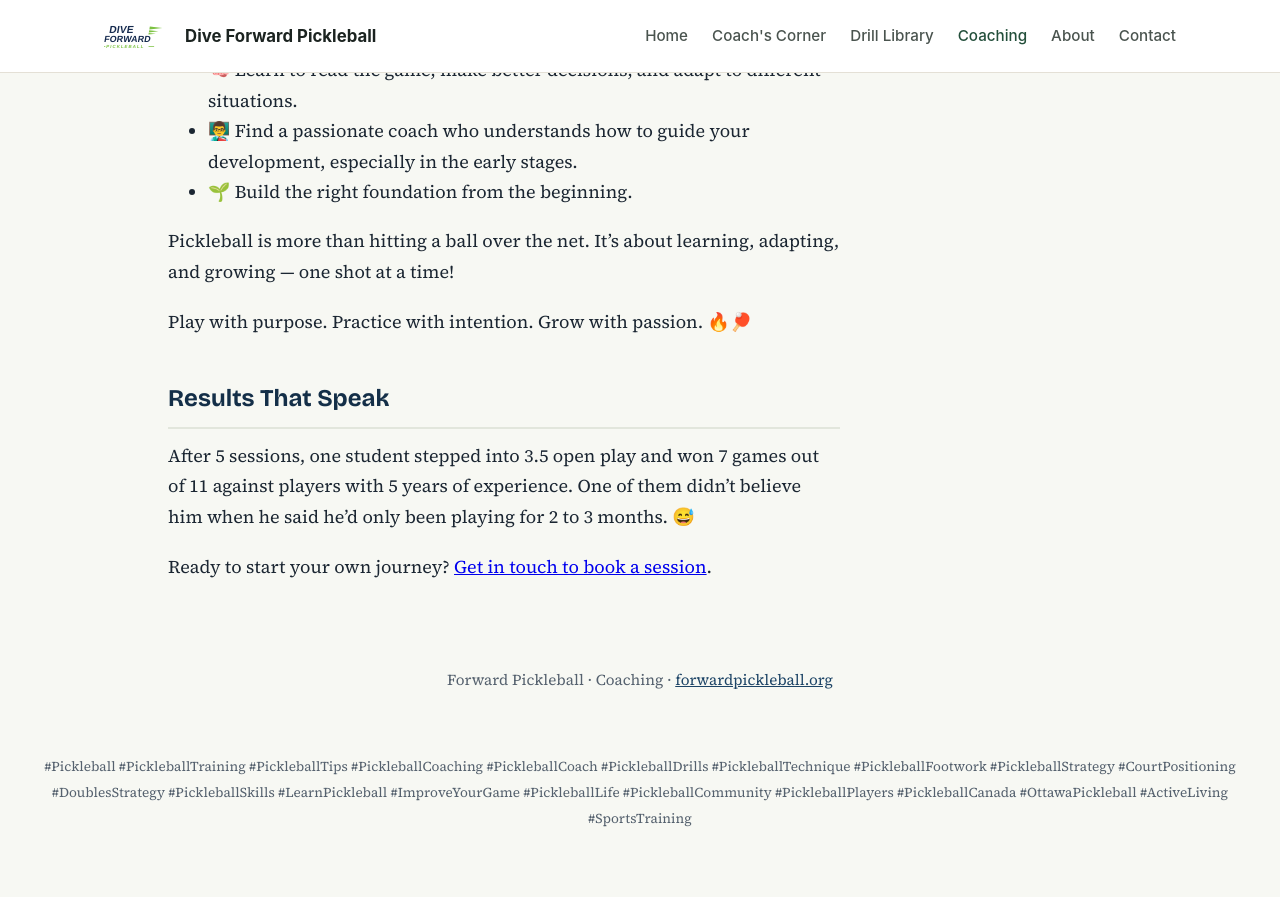
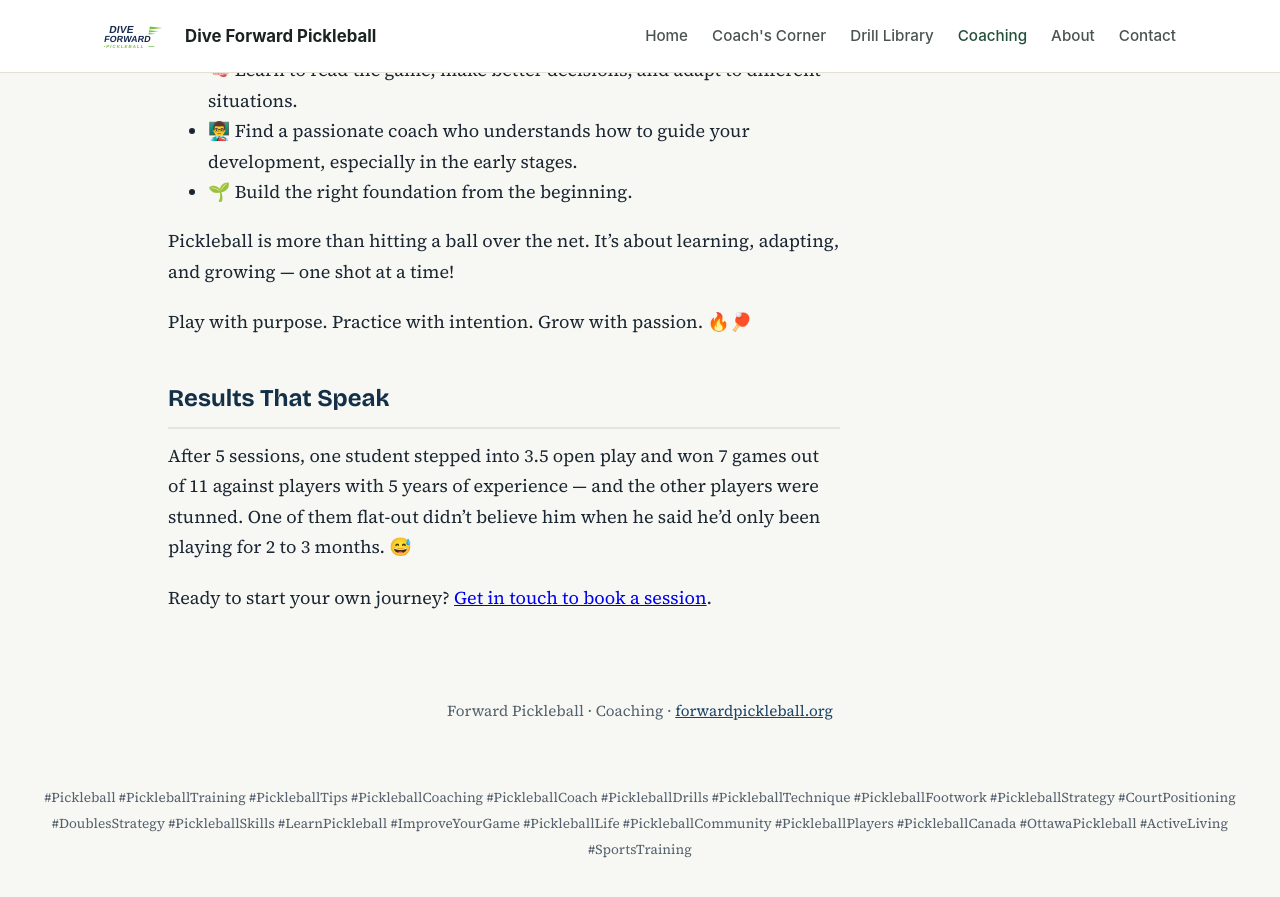
Before and after one commit to forwardpickleballorg-art/forwardpickleballorg-art.github.io, a Jekyll site: the page built from coaching/beginner-to-winning-3-5-open-play.html, in a window 1280 px wide and 900 px high, scrolled down 1384 px. Shown: the top 897 px of the window. Built offline with Jekyll 4.4.1, drawn with Linux system fonts in a browser that asks for light colours; before the commit the page ends 2253 px from its top, so only the background shows below that.

Commit message:
Emphasize other players surprise in Results That Speak

```diff
--- a/coaching/beginner-to-winning-3-5-open-play.html
+++ b/coaching/beginner-to-winning-3-5-open-play.html
@@ -175,7 +175,7 @@
 
   <h2>Results That Speak</h2>
 
-  <p>After 5 sessions, one student stepped into 3.5 open play and won 7 games out of 11 against players with 5 years of experience. One of them didn&rsquo;t believe him when he said he&rsquo;d only been playing for 2 to 3 months. 😅</p>
+  <p>After 5 sessions, one student stepped into 3.5 open play and won 7 games out of 11 against players with 5 years of experience &mdash; and the other players were stunned. One of them flat-out didn&rsquo;t believe him when he said he&rsquo;d only been playing for 2 to 3 months. 😅</p>
 
   <p>Ready to start your own journey? <a href="/contact/">Get in touch to book a session</a>.</p>
   </div>
```
